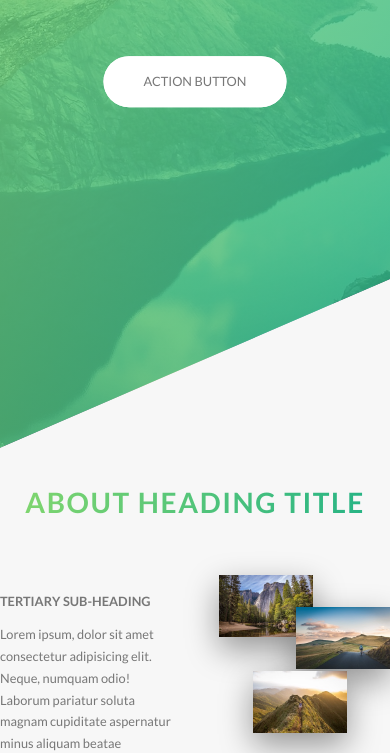
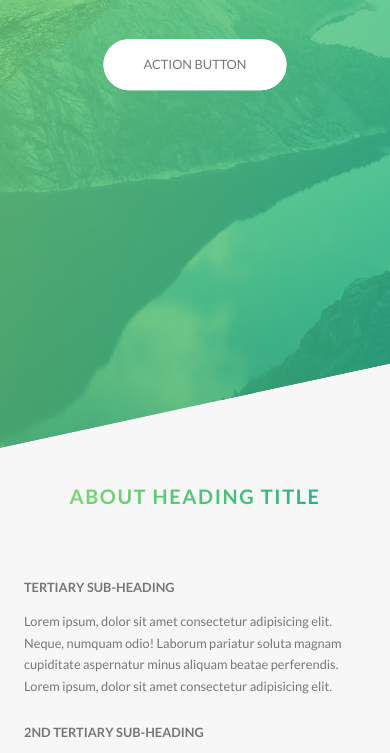
Before and after one commit to wyne-ybanez/Advanced-Sass-Format, a website: page index.html in a window 390 px wide. Shown: the part 354-1107 px from the top of the page. Drawn offline with Linux system fonts and the light colour scheme.

Commit message:
Add base and typography responsive layout

```diff
--- a/SASS/abstracts/_variables.scss
+++ b/SASS/abstracts/_variables.scss
@@ -25,4 +25,5 @@ $default-font-size: 1.6rem;
 // GRID
 $grid-width: 114rem;
 $gutter-vertical: 8rem;
+$gutter-vertical-small: 6rem;
 $gutter-horizontal: 6rem;
--- a/SASS/base/_base.scss
+++ b/SASS/base/_base.scss
@@ -10,23 +10,25 @@ html {
   // This defines what 1rem is = 10px, 10px/16px = 62.5%
   font-size: 62.5%;
 
-  @include respond(phone) {
-    font-size: 50%;
+  @include respond(tab-land) {
+    // width < 1200?
+    font-size: 56.25%; // 1rem = 9px, 9/16 = 50%
   }
 
   @include respond(tab-port) {
-    font-size: 60%;
-  }
-
-  @include respond(tab-land) {
+    // width < 900?
     font-size: 50%; // 1rem = 8px, 8/16 = 50%
   }
 
   @include respond(big-desktop) {
-    font-size: 80%;
+    font-size: 75%; // 1rem = 12, 12/16
   }
 }
 
 body {
   box-sizing: border-box;
+
+  @include respond(tab-port) {
+    padding: 0;
+  }
 }
--- a/SASS/base/_typography.scss
+++ b/SASS/base/_typography.scss
@@ -10,8 +10,14 @@ body {
 .heading-primary {
   color: $color-white;
   text-transform: uppercase;
+
   backface-visibility: hidden;
   margin-bottom: 60px;
+
+  @include respond(phone) {
+    letter-spacing: 1rem;
+    font-size: 5rem;
+  }
 
   &--main {
     display: block;
@@ -34,6 +40,10 @@ body {
     font-weight: 700;
     letter-spacing: 17.4px;
     animation: moveInRight 1s ease-out;
+
+    @include respond(phone) {
+      letter-spacing: 0.5rem;
+    }
   }
 }
 
@@ -51,6 +61,14 @@ body {
   color: transparent;
   letter-spacing: 0.2rem;
   transition: all 0.2s;
+
+  @include respond(tab-port) {
+    font-size: 3rem;
+  }
+
+  @include respond(phone) {
+    font-size: 2.5rem;
+  }
 
   &:hover {
     transform: skewY(2deg) skewX(15deg) scale(1.1);
--- a/SASS/layout/_footer.scss
+++ b/SASS/layout/_footer.scss
@@ -3,6 +3,10 @@
   padding: 10rem 0;
   font-size: 1.4rem;
   color: $color-grey-light-1;
+
+  @include respond(tab-port) {
+    padding: 8rem 0;
+  }
 
   &__logo-box {
     text-align: center;
@@ -18,6 +22,11 @@
     border-top: 1px solid $color-grey-dark;
     padding-top: 2rem;
     display: inline-block;
+
+    @include respond(tab-port) {
+      width: 100%;
+      text-align: center;
+    }
   }
 
   &__list {
@@ -56,5 +65,10 @@
     padding-top: 2rem;
     width: 80%;
     float: right;
+
+    @include respond(tab-port) {
+      width: 100%;
+      float: none;
+    }
   }
 }
--- a/SASS/layout/_grid.scss
+++ b/SASS/layout/_grid.scss
@@ -5,6 +5,15 @@
 
   &:not(:last-child) {
     margin-bottom: $gutter-vertical;
+
+    @include respond(tab-port) {
+      margin-right: $gutter-vertical-small;
+    }
+  }
+
+  @include respond(tab-port) {
+    max-width: 50rem;
+    padding: 0 3rem;
   }
 
   @include clearfix;
@@ -15,6 +24,15 @@
 
     &:not(:last-child) {
       margin-right: $gutter-horizontal;
+
+      @include respond(tab-port) {
+        margin-right: 0;
+        margin-bottom: $gutter-vertical-small;
+      }
+    }
+
+    @include respond(tab-port) {
+      width: 100% !important;
     }
   }
 
--- a/SASS/layout/_header.scss
+++ b/SASS/layout/_header.scss
@@ -11,6 +11,11 @@
   position: relative;
   -webkit-clip-path: polygon(0 0, 100% 0, 100% 75vh, 0 100%);
   clip-path: polygon(0 0, 100% 0, 100% 75vh, 0 100%);
+
+  @include respond(phone) {
+    -webkit-clip-path: polygon(0 0, 100% 0, 100% 85vh, 0 100%);
+    clip-path: polygon(0 0, 100% 0, 100% 85vh, 0 100%);
+  }
 
   &__logo-box {
     position: absolute;
--- a/SASS/layout/_navigation.scss
+++ b/SASS/layout/_navigation.scss
@@ -15,6 +15,16 @@
     box-shadow: 0 1rem 3rem rgba($color-black, 0.1);
     text-align: center;
     cursor: pointer;
+
+    @include respond(tab-port) {
+      top: 4rem;
+      right: 4rem;
+    }
+
+    @include respond(phone) {
+      top: 3rem;
+      right: 3rem;
+    }
   }
 
   &__background {
@@ -32,6 +42,16 @@
 
     // Syntax: cubic-bezier(x1, y1, x2, y2) - Graph Starting point and End point
     transition: transform 0.8s cubic-bezier(0.86, 0, 0.7, 1);
+
+    @include respond(tab-port) {
+      top: 4.5rem;
+      right: 4.5rem;
+    }
+
+    @include respond(phone) {
+      top: 3.5rem;
+      right: 3.5rem;
+    }
   }
 
   &__nav {
```
Also changed, not shown: SASS/abstracts/_mixins.scss (+12 -0 lines), css/style.css.
